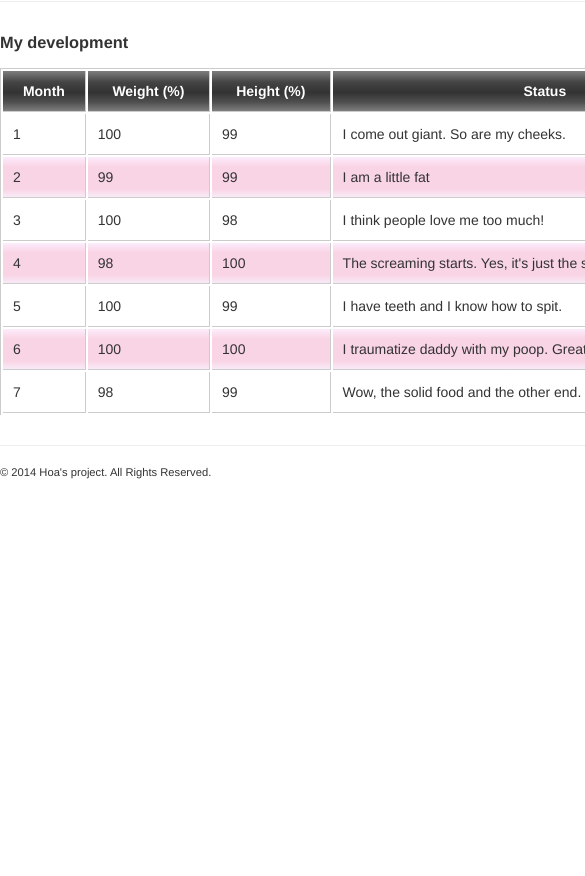
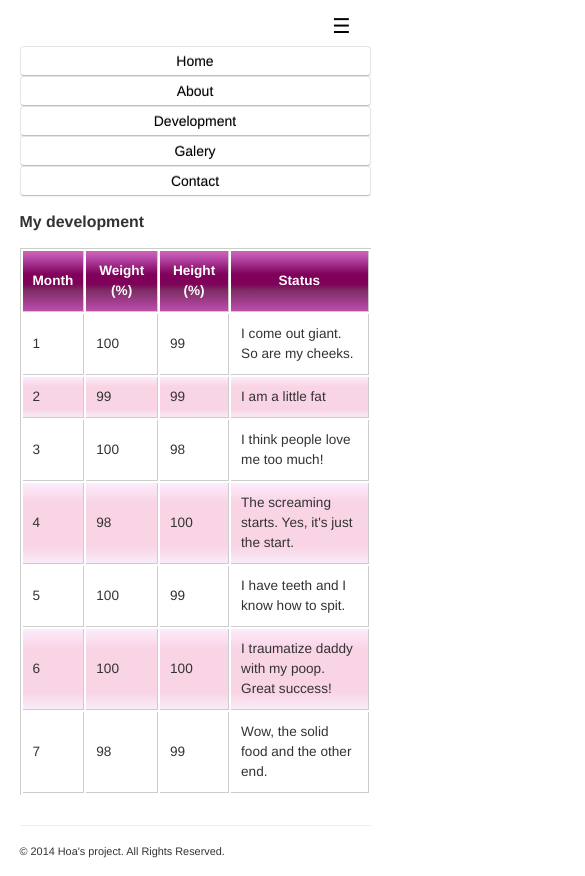
Before and after one commit to hoanewton/my-project, a plain HTML site: page development.html in a window 390 px wide. Shown: the part 86-962 px from the top of the page, 585 px wide, since content can reach past the window. Before the commit the page ends 844 px from the top, so only its background shows below. Drawn offline with nearby package versions, Linux system fonts and the light colour scheme; a web font is replaced by a local one.

Commit message:
update responsive

```diff
--- a/css/responsive.css
+++ b/css/responsive.css
@@ -1,3 +1,54 @@
+@media all and (max-width: 820px) {
 
+  .wrapper {
+    width: 90%;
+  }
+  body {
+    font-size: 85%;
+  }
 
-@media
+}
+
+@media all and (max-width: 700px) {
+
+	#button {
+	    background: white;
+	    color: black;
+	    clear: both;
+	    z-index: 1;
+	  }
+
+	.menu-icon {
+	    display: block;
+	    float: right;
+	    font-size: 1.5em;
+	    padding: 10px 20px;
+	    width: auto;
+	  }
+
+	nav a {
+	    display: block;
+	    width: 100%;
+	    border-left: 0;
+	    text-align: left;
+	    padding: 10px;
+	    color: black;
+	    text-decoration: none;
+	    clear: both;
+  		}
+  	nav a.selected {
+	  background: #333;
+	  color: white;
+		}
+
+	nav a:hover {
+	  color: white;
+	  background: rgb(0,0,0); /* Old browsers */
+	  background: -moz-linear-gradient(top,  rgba(0,0,0,1) 0%, rgba(71,71,71,1) 28%, rgba(81,81,81,1) 35%, rgba(71,71,71,1) 72%, rgba(43,43,43,1) 87%, rgba(28,28,28,1) 91%, rgba(0,0,0,1) 100%); /* FF3.6+ */
+	  background: -webkit-gradient(linear, left top, left bottom, color-stop(0%,rgba(0,0,0,1)), color-stop(28%,rgba(71,71,71,1)), color-stop(35%,rgba(81,81,81,1)), color-stop(72%,rgba(71,71,71,1)), color-stop(87%,rgba(43,43,43,1)), color-stop(91%,rgba(28,28,28,1)), color-stop(100%,rgba(0,0,0,1))); /* Chrome,Safari4+ */
+	  background: -webkit-linear-gradient(top,  rgba(0,0,0,1) 0%,rgba(71,71,71,1) 28%,rgba(81,81,81,1) 35%,rgba(71,71,71,1) 72%,rgba(43,43,43,1) 87%,rgba(28,28,28,1) 91%,rgba(0,0,0,1) 100%); /* Chrome10+,Safari5.1+ */
+	  background: -o-linear-gradient(top,  rgba(0,0,0,1) 0%,rgba(71,71,71,1) 28%,rgba(81,81,81,1) 35%,rgba(71,71,71,1) 72%,rgba(43,43,43,1) 87%,rgba(28,28,28,1) 91%,rgba(0,0,0,1) 100%); /* Opera 11.10+ */
+	  background: -ms-linear-gradient(top,  rgba(0,0,0,1) 0%,rgba(71,71,71,1) 28%,rgba(81,81,81,1) 35%,rgba(71,71,71,1) 72%,rgba(43,43,43,1) 87%,rgba(28,28,28,1) 91%,rgba(0,0,0,1) 100%); /* IE10+ */
+	  background: linear-gradient(to bottom,  rgba(0,0,0,1) 0%,rgba(71,71,71,1) 28%,rgba(81,81,81,1) 35%,rgba(71,71,71,1) 72%,rgba(43,43,43,1) 87%,rgba(28,28,28,1) 91%,rgba(0,0,0,1) 100%); /* W3C */
+	}
+}
--- a/css/style.css
+++ b/css/style.css
@@ -54,6 +54,10 @@ nav {
 	padding: 16px 0;
 }
 
+.menu-icon {
+  display: none;
+}
+
 img {
   width: 760px;
   margin: 0 auto;
@@ -89,14 +93,14 @@ th, td {
 }
 
 th {
-background: rgb(125,126,125); /* Old browsers */
-background: -moz-linear-gradient(top,  rgba(125,126,125,1) 0%, rgba(68,68,68,1) 28%, rgba(51,51,51,1) 54%, rgba(51,51,51,1) 54%, rgba(79,79,79,1) 78%, rgba(125,126,125,1) 100%); /* FF3.6+ */
-background: -webkit-gradient(linear, left top, left bottom, color-stop(0%,rgba(125,126,125,1)), color-stop(28%,rgba(68,68,68,1)), color-stop(54%,rgba(51,51,51,1)), color-stop(54%,rgba(51,51,51,1)), color-stop(78%,rgba(79,79,79,1)), color-stop(100%,rgba(125,126,125,1))); /* Chrome,Safari4+ */
-background: -webkit-linear-gradient(top,  rgba(125,126,125,1) 0%,rgba(68,68,68,1) 28%,rgba(51,51,51,1) 54%,rgba(51,51,51,1) 54%,rgba(79,79,79,1) 78%,rgba(125,126,125,1) 100%); /* Chrome10+,Safari5.1+ */
-background: -o-linear-gradient(top,  rgba(125,126,125,1) 0%,rgba(68,68,68,1) 28%,rgba(51,51,51,1) 54%,rgba(51,51,51,1) 54%,rgba(79,79,79,1) 78%,rgba(125,126,125,1) 100%); /* Opera 11.10+ */
-background: -ms-linear-gradient(top,  rgba(125,126,125,1) 0%,rgba(68,68,68,1) 28%,rgba(51,51,51,1) 54%,rgba(51,51,51,1) 54%,rgba(79,79,79,1) 78%,rgba(125,126,125,1) 100%); /* IE10+ */
-background: linear-gradient(to bottom,  rgba(125,126,125,1) 0%,rgba(68,68,68,1) 28%,rgba(51,51,51,1) 54%,rgba(51,51,51,1) 54%,rgba(79,79,79,1) 78%,rgba(125,126,125,1) 100%); /* W3C */
-filter: progid:DXImageTransform.Microsoft.gradient( startColorstr='#7d7e7d', endColorstr='#7d7e7d',GradientType=0 ); /* IE6-9 */
+background: rgb(203,96,179); /* Old browsers */
+background: -moz-linear-gradient(top,  rgba(203,96,179,1) 3%, rgba(188,77,173,1) 10%, rgba(127,1,89,1) 39%, rgba(127,1,89,1) 55%, rgba(124,44,99,1) 65%, rgba(188,77,173,1) 100%, rgba(222,71,172,1) 100%, rgba(188,77,173,1) 100%); /* FF3.6+ */
+background: -webkit-gradient(linear, left top, left bottom, color-stop(3%,rgba(203,96,179,1)), color-stop(10%,rgba(188,77,173,1)), color-stop(39%,rgba(127,1,89,1)), color-stop(55%,rgba(127,1,89,1)), color-stop(65%,rgba(124,44,99,1)), color-stop(100%,rgba(188,77,173,1)), color-stop(100%,rgba(222,71,172,1)), color-stop(100%,rgba(188,77,173,1))); /* Chrome,Safari4+ */
+background: -webkit-linear-gradient(top,  rgba(203,96,179,1) 3%,rgba(188,77,173,1) 10%,rgba(127,1,89,1) 39%,rgba(127,1,89,1) 55%,rgba(124,44,99,1) 65%,rgba(188,77,173,1) 100%,rgba(222,71,172,1) 100%,rgba(188,77,173,1) 100%); /* Chrome10+,Safari5.1+ */
+background: -o-linear-gradient(top,  rgba(203,96,179,1) 3%,rgba(188,77,173,1) 10%,rgba(127,1,89,1) 39%,rgba(127,1,89,1) 55%,rgba(124,44,99,1) 65%,rgba(188,77,173,1) 100%,rgba(222,71,172,1) 100%,rgba(188,77,173,1) 100%); /* Opera 11.10+ */
+background: -ms-linear-gradient(top,  rgba(203,96,179,1) 3%,rgba(188,77,173,1) 10%,rgba(127,1,89,1) 39%,rgba(127,1,89,1) 55%,rgba(124,44,99,1) 65%,rgba(188,77,173,1) 100%,rgba(222,71,172,1) 100%,rgba(188,77,173,1) 100%); /* IE10+ */
+background: linear-gradient(to bottom,  rgba(203,96,179,1) 3%,rgba(188,77,173,1) 10%,rgba(127,1,89,1) 39%,rgba(127,1,89,1) 55%,rgba(124,44,99,1) 65%,rgba(188,77,173,1) 100%,rgba(222,71,172,1) 100%,rgba(188,77,173,1) 100%); /* W3C */
+filter: progid:DXImageTransform.Microsoft.gradient( startColorstr='#cb60b3', endColorstr='#bc4dad',GradientType=0 ); /* IE6-9 */
 
   color: white;
 }
@@ -192,7 +196,7 @@ span.error {
 }
 
 iframe {
-  border: 1px solid blue;
+  border: 1px solid black;
   padding: 5px;
   margin: 0;
   overflow: hidden;
--- a/development.html
+++ b/development.html
@@ -6,6 +6,7 @@
 	<title>Eli Newton</title>
 	<link rel="stylesheet" href="http://cdnjs.cloudflare.com/ajax/libs/normalize/3.0.0/normalize.min.css">
 	<link rel="stylesheet" type="text/css" href="css/style.css">
+	<link rel="stylesheet" type="text/css" href="css/responsive.css">
 	<script src="http://cdnjs.cloudflare.com/ajax/libs/modernizr/2.7.1/modernizr.min.js"></script>
 </head>
 <body>
@@ -13,11 +14,12 @@
 		<header class="page-header">
 			<h1>Eli Newton</h1>
 			<nav>
-		  		<a href="home.html" class="btn btn-info active" role="button">Home</a>
-		  		<a href="index.html" class="btn btn-info active" role="button">About</a>
-		  		<a href="development.html" class="btn btn-info active" role="button">Development</a>
-		  		<a href="galery.html" class="btn btn-info active" role="button">Galery</a>
-		  		<a href="contact.html" class="btn btn-info active" role="button">Contact</a>
+				<a class="menu-icon">&#9776;</a>
+		  		<a href="home.html" id="button" class="btn btn-info active" role="button">Home</a>
+		  		<a href="index.html" id="button" class="btn btn-info active" role="button">About</a>
+		  		<a href="development.html" id="button" class="btn btn-info active" role="button">Development</a>
+		  		<a href="galery.html" id="button" class="btn btn-info active" role="button">Galery</a>
+		  		<a href="contact.html" id="button" class="btn btn-info active" role="button">Contact</a>
 			</nav>
 		</header>
 	</div><!--wrapper-->
--- a/js/main.js
+++ b/js/main.js
@@ -1,5 +1,11 @@
 $(function() {
+////////// Mobile Menu //////////
+	$('a.menu-icon').click(function(){
+		$('a#button').slideToggle();
+	});
 
+
+///////////////Contact form validation////////
 	function validateName(fullname){
 	  if(fullname.length > 2){
 	    $('#fullname').removeClass('error');
```
Also changed, not shown: asides.html (deleted, +0 -70 lines), contact.html (+7 -5 lines), galery.html (+7 -5 lines), home.html (+7 -5 lines), index.html (+7 -5 lines), work.html (deleted, +0 -32 lines), images/background.jpg (deleted).
